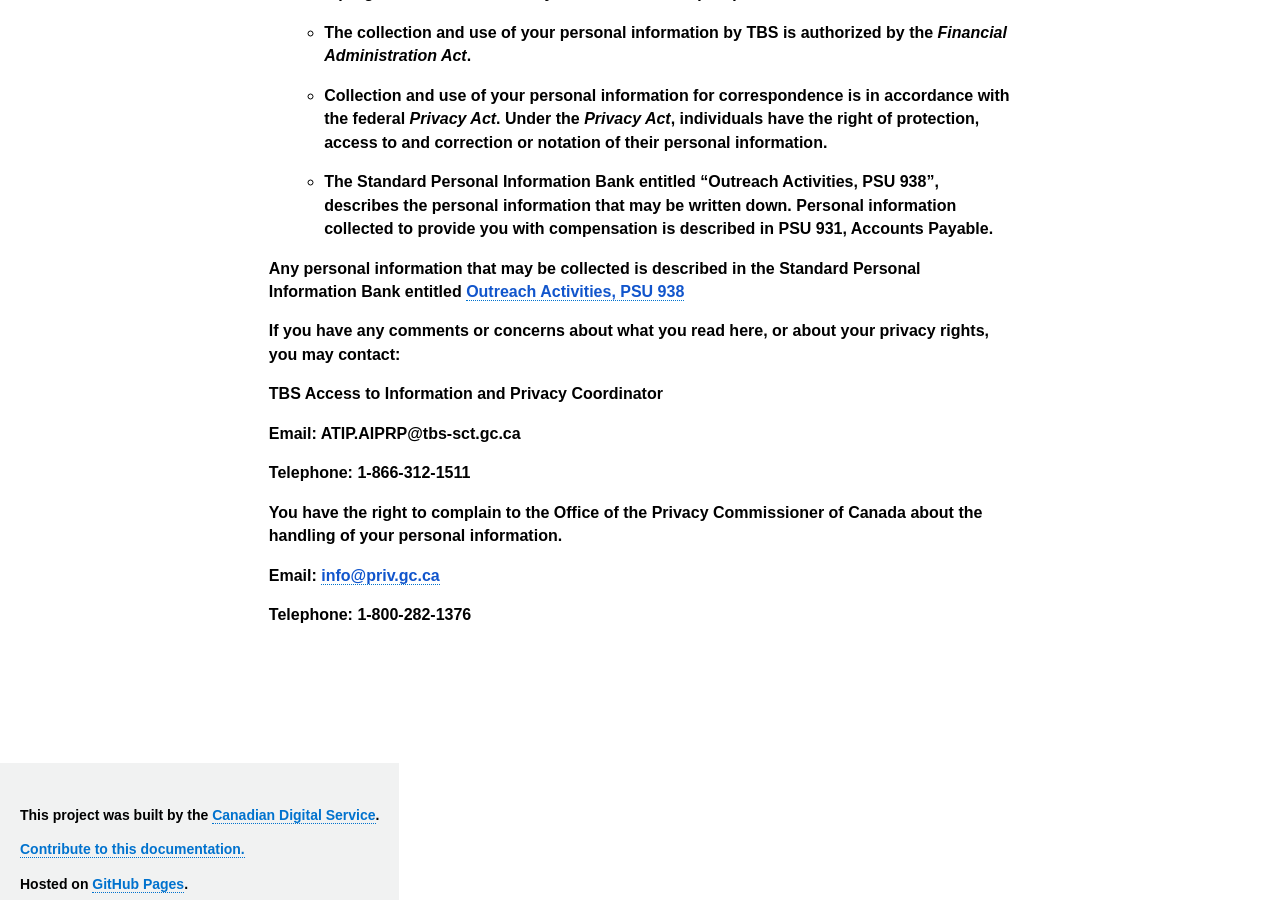
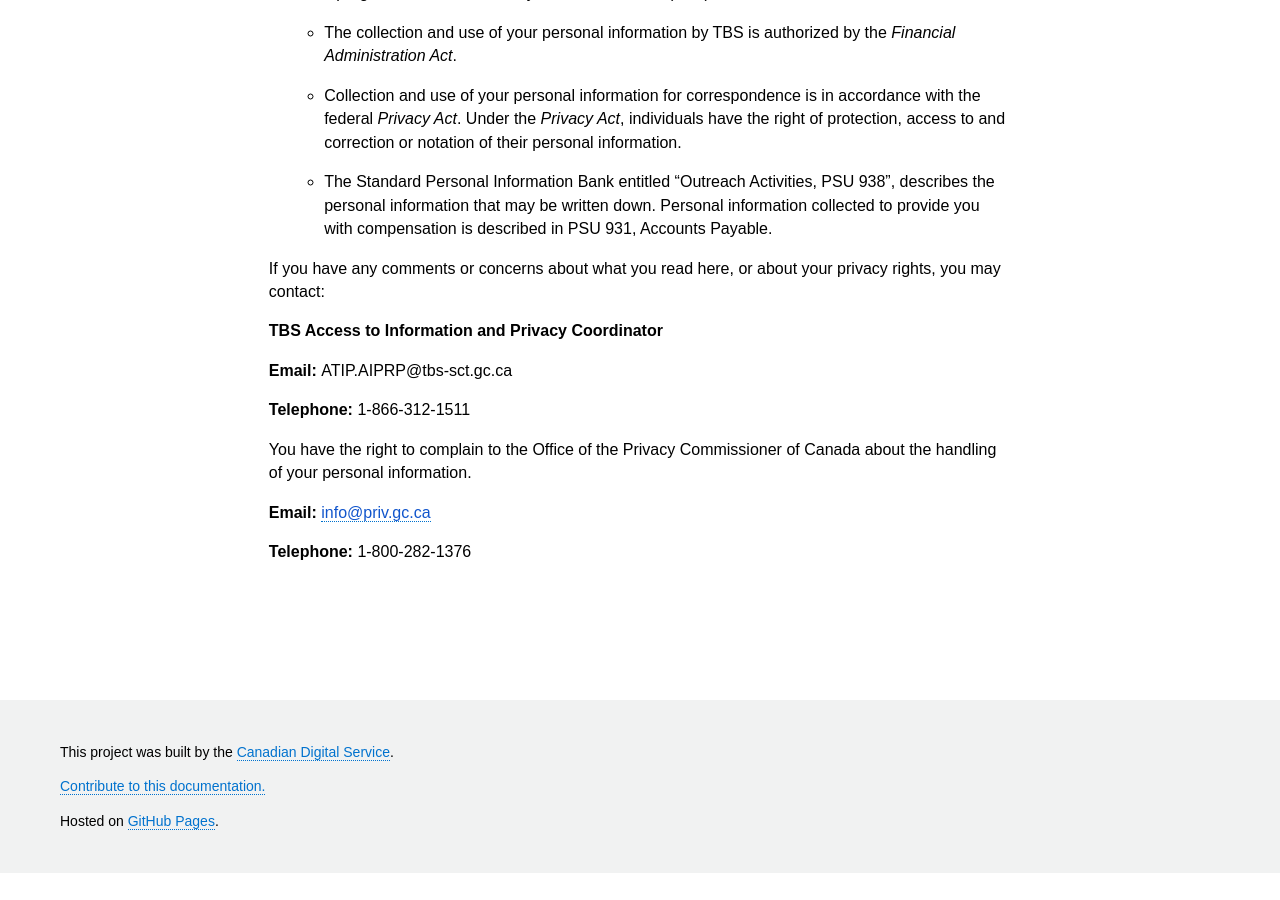
Before and after one commit to cds-snc/research-recherche, a Jekyll site: the page built from _pages/en/notify.html, in a window 1280 px wide and 900 px high, scrolled down 1402 px. Built offline with Jekyll 4.4.1, drawn with Linux system fonts in a browser that asks for light colours; after the commit the page ends 2275 px from its top, so only the background shows below that.

Commit message:
Update notify.html

```diff
--- a/_pages/en/notify.html
+++ b/_pages/en/notify.html
@@ -180,7 +180,7 @@
       <p>
         <span lang="EN" style="font-size:12.0pt;line-height:115%"><b>We are looking for people with a low to medium comfort level with technology to participate. This is not an exact definition but if forms sometimes make you nervous or stressed this is the study for you!
 
-</span>
+          </b></span>
   </p>
    <p>
         <span lang="EN" style="font-size:12.0pt;line-height:115%"><b>
@@ -286,16 +286,6 @@
 
       <p>
         <span lang="EN"
-          >Any personal information that may be collected is described in the
-          Standard Personal Information Bank entitled </a
-          ><a href="http://www.infosource.gc.ca/emp/emp03-eng.asp#psu938"
-            ><span style="color:#1155CC">Outreach Activities, PSU 938</span></a
-          >
-        </span>
-      </p>
-
-      <p>
-        <span lang="EN"
           >If you have any comments or concerns about what you read here, or
           about your privacy rights, you may contact:
         </span>
```
